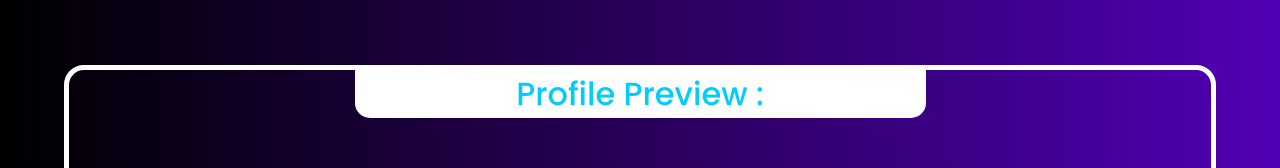
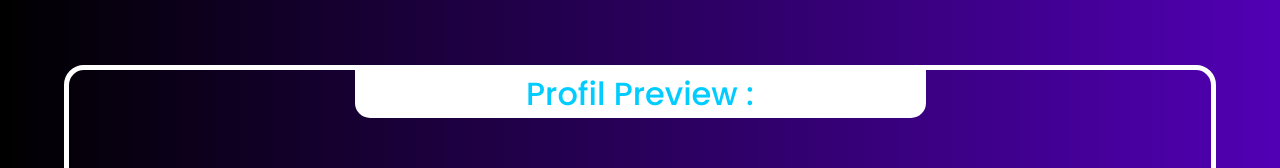
Before and after one commit to Libro-goloso/test_repo, a plain HTML site: page index.html in a window 1280 px wide. Shown: the part 765-933 px from the top of the page. Drawn offline with nearby package versions, Linux system fonts and the light colour scheme.

Commit message:
updated branch commit

```diff
--- a/index.html
+++ b/index.html
@@ -25,7 +25,7 @@
 
                 <div class="box-start-wars">
                     <div id="div-text-card">
-                        <h1>Profile Preview :</h1>
+                        <h1>Profil Preview :</h1>
                     </div>
                     <div class="box-container">
                         <div class="img-box">
```
